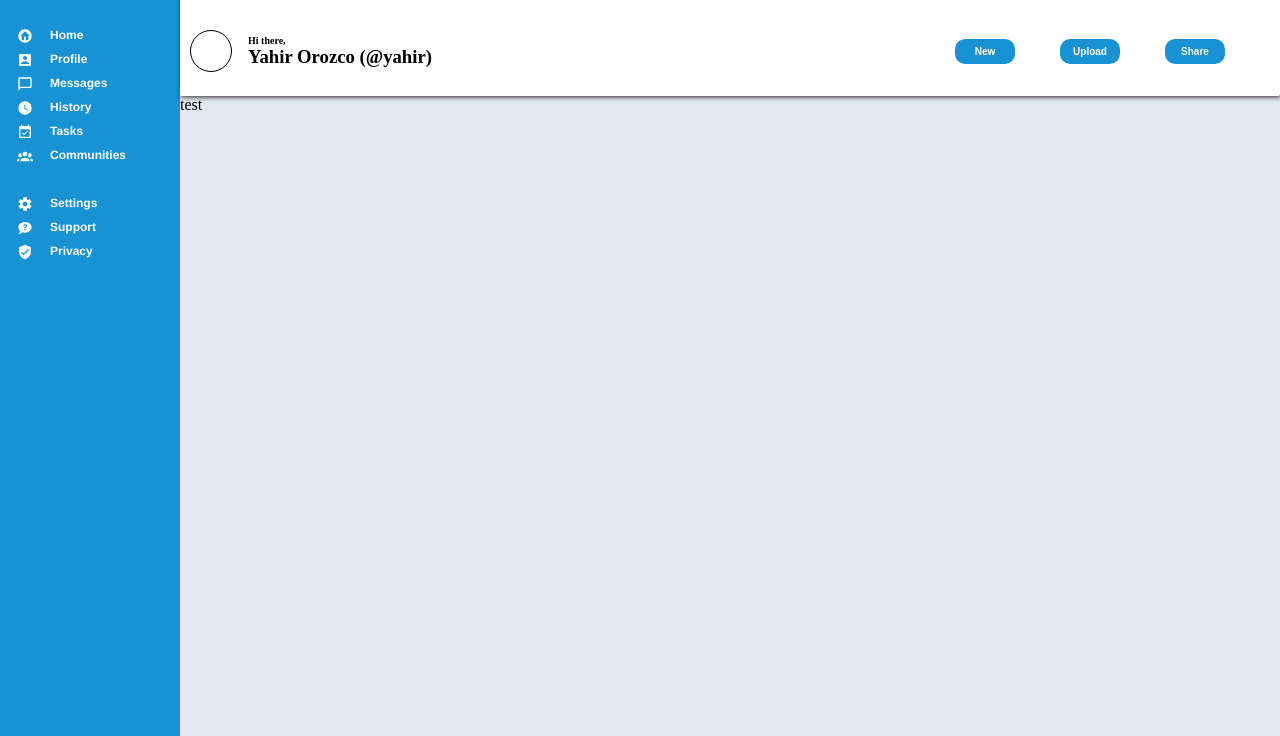
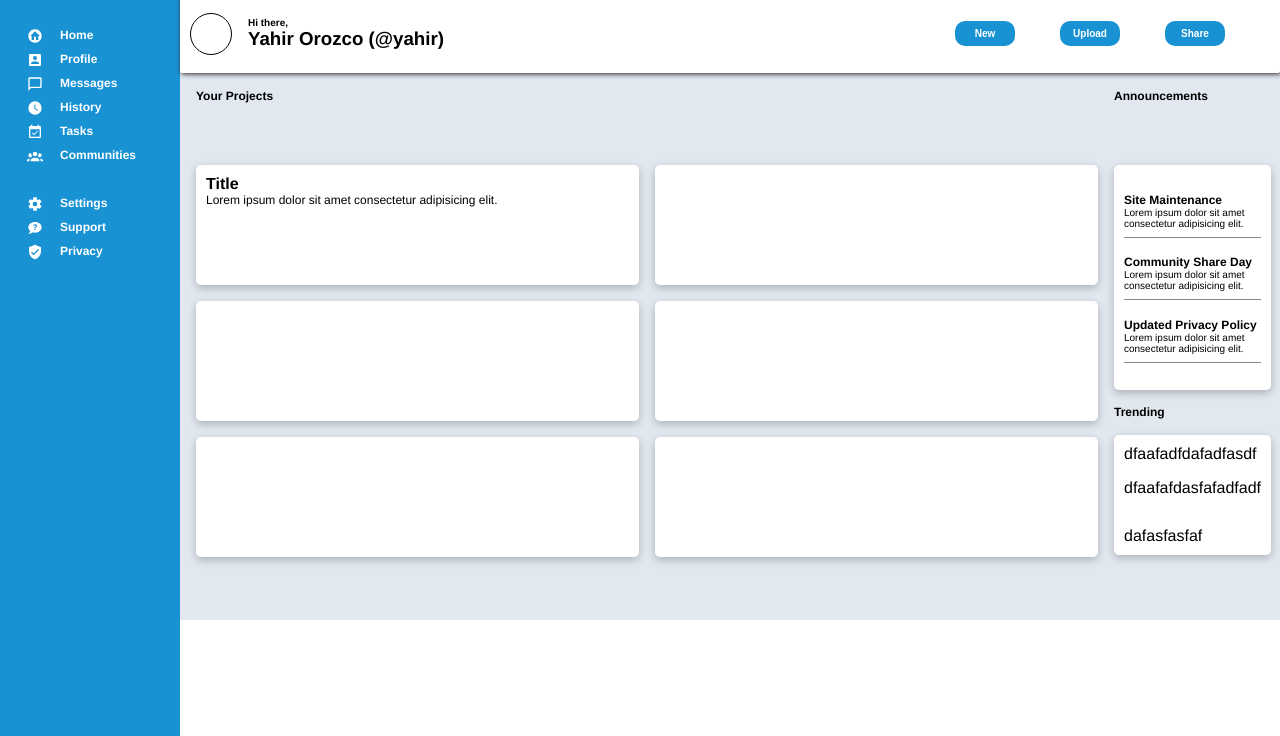
Before and after one commit to yorozc/Project-Dashboard, a plain HTML site: page index.html in a window 1280 px wide. Shown: the part 64-800 px from the top of the page. Drawn offline with Linux system fonts and the light colour scheme.

Commit message:
added the sidebar cards. Can't figure out how to line side bar with project cards yet

```diff
--- a/index.html
+++ b/index.html
@@ -81,7 +81,61 @@
                 </div>
 
             </div>
-            <div class="projects">test</div>
+            <div class="projects">
+                <p class="title">Your Projects</p>
+                <div class="list-of-projects">
+                    <div class="card">
+                        <p class="card-title">Title</p>
+                        <p class="card-content">Lorem ipsum dolor sit amet consectetur adipisicing elit.</p>
+                        <div class="card-icons">
+
+                        </div>
+                    </div>
+                    <div class="card"></div>
+                    <div class="card"></div>
+                    <div class="card"></div>
+                    <div class="card"></div>
+                    <div class="card"></div>
+                </div>
+                <p class="title">Announcements</p>
+                <div class="project-sidebar">
+                    <div class="card announcements">
+                        <div class="announcement">
+                            <p class="announce-title">Site Maintenance</p>
+                            <p class="announce-content">Lorem ipsum dolor sit amet consectetur adipisicing elit.</p>
+                        </div>
+                        <div class="announcement">
+                            <p class="announce-title">Community Share Day</p>
+                        <p class="announce-content">Lorem ipsum dolor sit amet consectetur adipisicing elit.</p>
+                        </div>
+                        <div class="announcement">
+                            <p class="announce-title">Updated Privacy Policy</p>
+                        <p class="announce-content">Lorem ipsum dolor sit amet consectetur adipisicing elit.</p>
+                        </div>
+                    </div>
+                    <div class="trending">
+                        <p>Trending</p>
+                        <div class="card">
+                            <div class="acc-trend">
+                                <p>dfaafadfdafadfasdf</p>
+                            </div>
+                            <div class="acc-trend">
+                                <p>dfaafafdasfafadfadf</p>
+                            </div>
+
+                            <div class="acc-trend">
+                                <p></p>
+                            </div>
+
+                            <div class="acc-trend">
+                                <p>dafasfasfaf</p>
+                            </div>
+                        </div>
+                    </div>
+
+                </div>
+
+            </div>
 
         </div>
     </div>
--- a/style.css
+++ b/style.css
@@ -1,8 +1,10 @@
 body, html{
     margin: 0;
+    font-family: Helvetica, sans-serif;
 }
 p, h1, h2, h3, h4, h5{
     margin: 0;
+    white-space: nowrap;
 }
 img{
     width: 50px;
@@ -19,10 +21,11 @@ img{
 }
 
 .sidebar{
-    grid-row: 1 / 2;
+    grid-row: 1 / 3;
     background-color: #1992D4;
     color: white;
     padding-top: 10px;
+    padding-left: 10px;
     padding-right: 32px;
     font-size: 12px;
     font-weight: bold;
@@ -44,6 +47,7 @@ img{
 
 .logo{
     display: flex;
+    align-items: center;
     gap: 8px;
     font-size: 16px;
 }
@@ -84,11 +88,6 @@ li{
     justify-content: space-evenly;
     padding: 0px 30px;
     gap: 10px;
-}
-
-.user-info h4{
-    margin: 0;
-    white-space: nowrap;
 }
 .header-img{
     filter: invert(0%);
@@ -143,5 +142,97 @@ input[type="text"]{
 }
 
 .projects{
+    display: grid;
+    grid-template-columns: 1fr 150px;
+    gap: 16px;
+    align-items: start;
     background-color: #E2E8F0;
+    padding: 16px;
 }
+
+.list-of-projects{
+    display: grid;
+    grid-template-columns: repeat(2, minmax(155px, 1fr));
+    grid-column: 1;
+
+    gap: 16px;
+}
+
+.project-sidebar{
+    display: grid;
+    grid-template-rows: 1.5fr 1fr;
+    gap: 15px;
+
+}
+
+.project-sidebar{
+    grid-column: 2;
+}
+
+.card.announcements{
+    display: flex;
+    flex-direction: column;
+    justify-content: space-evenly;
+}
+
+.announcement{
+    padding-bottom: 0.5rem;
+    border-bottom: 1px solid rgb(136, 136, 136);
+}
+.card{
+    display: flex;
+    flex-direction: column;
+    min-height: 100px;
+    padding: 10px;
+    text-align: left;
+    border-radius: 5px;
+    background-color: white;
+    box-shadow: rgba(0, 0, 0, 0.24) 0px 3px 8px;
+}
+
+.card p {
+    white-space: normal;
+}
+
+.card-title{
+    font-weight: bold;
+
+}
+
+.card-content{
+    font-size: 12px;
+}
+
+.title{
+    grid-row: 1;
+    font-size: 12px;
+    font-weight: bold;
+}
+
+.announce-title{
+    font-size: 12px;
+    font-weight: bold;
+}
+
+.announce-content{
+    font-size: 10px;
+}
+
+.trending{
+    display: flex;
+    flex-direction: column;
+    gap: 1rem;
+}
+
+.trending > p {
+    font-size: 12px;
+    font-weight: bold;
+}
+
+.trending .card{
+    display: flex;
+    flex-direction: column;
+    justify-content: space-between;
+    max-width: 100%;
+    overflow: hidden;
+}
```
